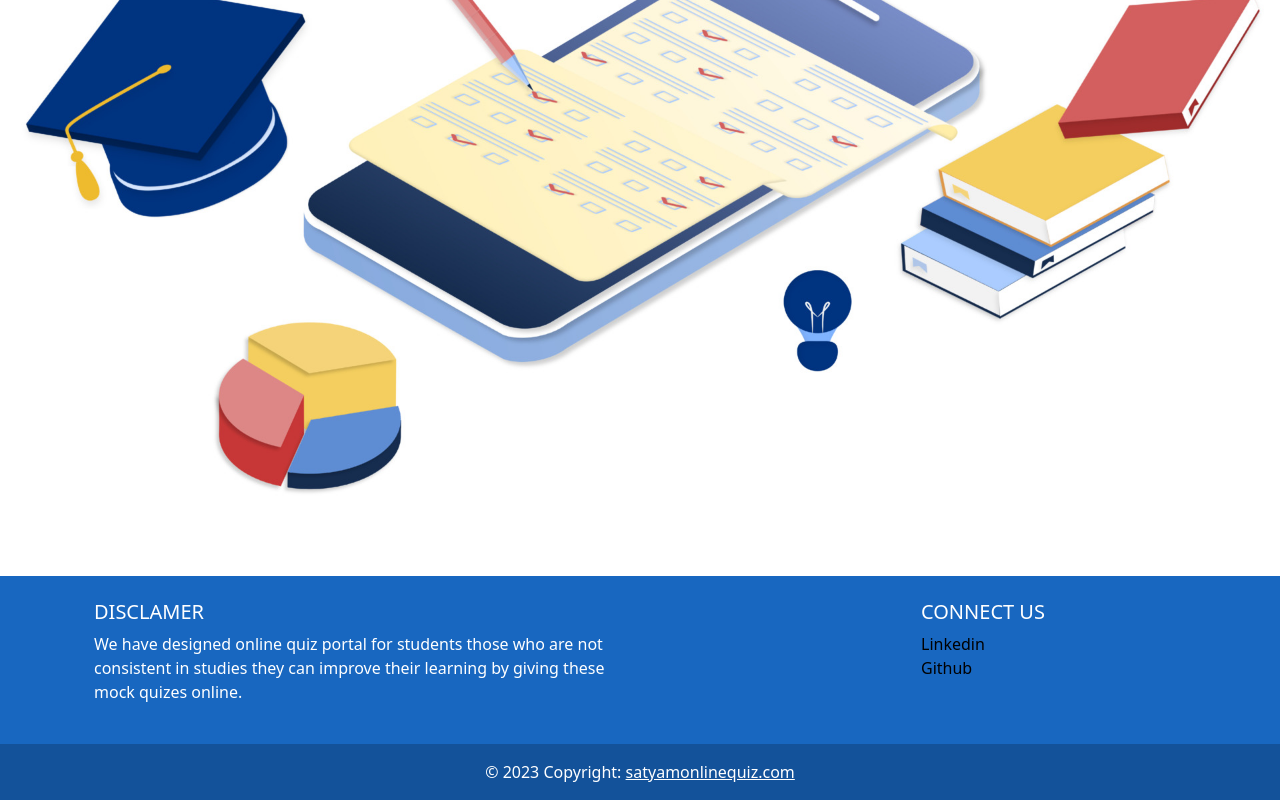
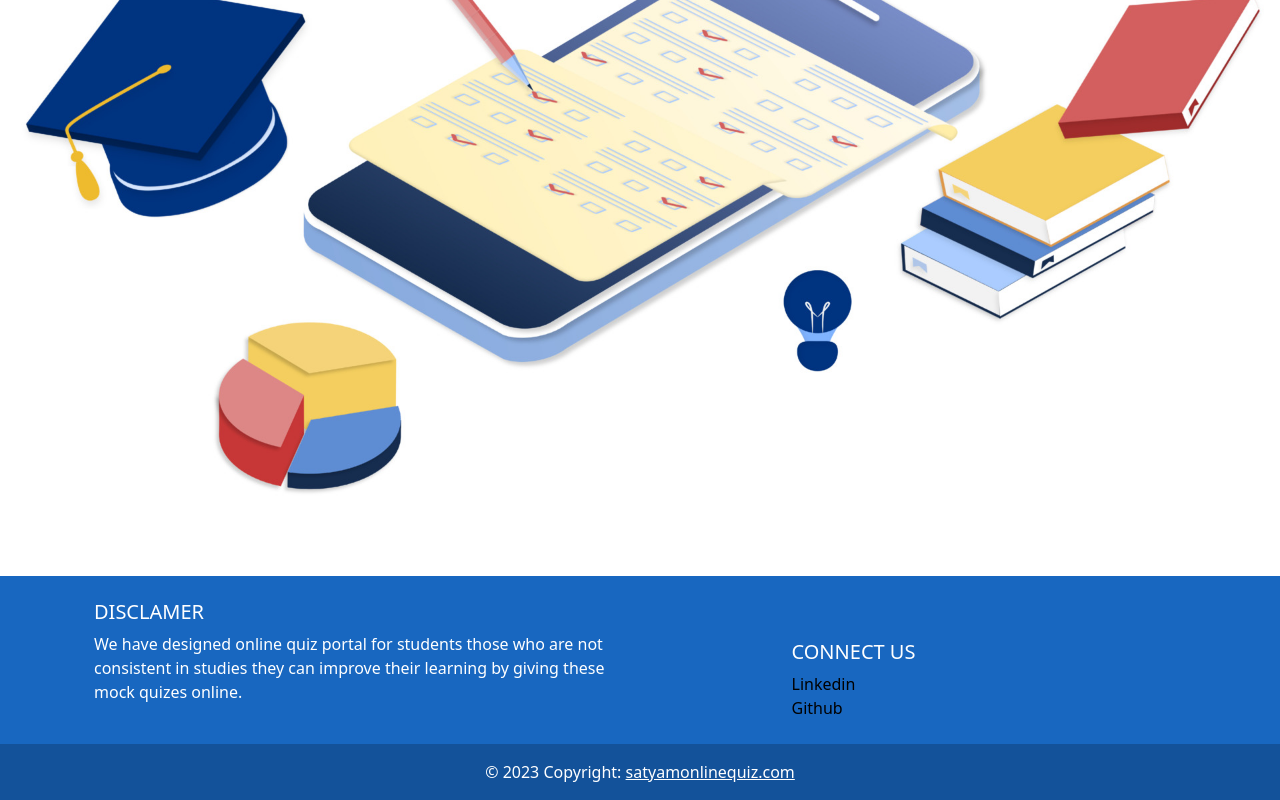
Before and after one commit to satyamy846/capstone-front-end, a Vue app: page / in a window 1280 px wide. Shown: the part 350-1150 px from the top of the page. Built offline with nearby package versions, Linux system fonts and the light colour scheme.

Commit message:
footer changed

```diff
--- a/src/views/HomePage/Home.vue
+++ b/src/views/HomePage/Home.vue
@@ -89,14 +89,17 @@ import mynavbar from '../../components/navbar/Homenavbar.vue';
 
 
 <style>
-.row {
+/* .row {
   position: relative;
 }
 
 .connect-us {
   position: absolute;
   right: 10px;
+} */
+
+.connect-us{
+  margin: auto;
 }
 
-
 </style>
```
